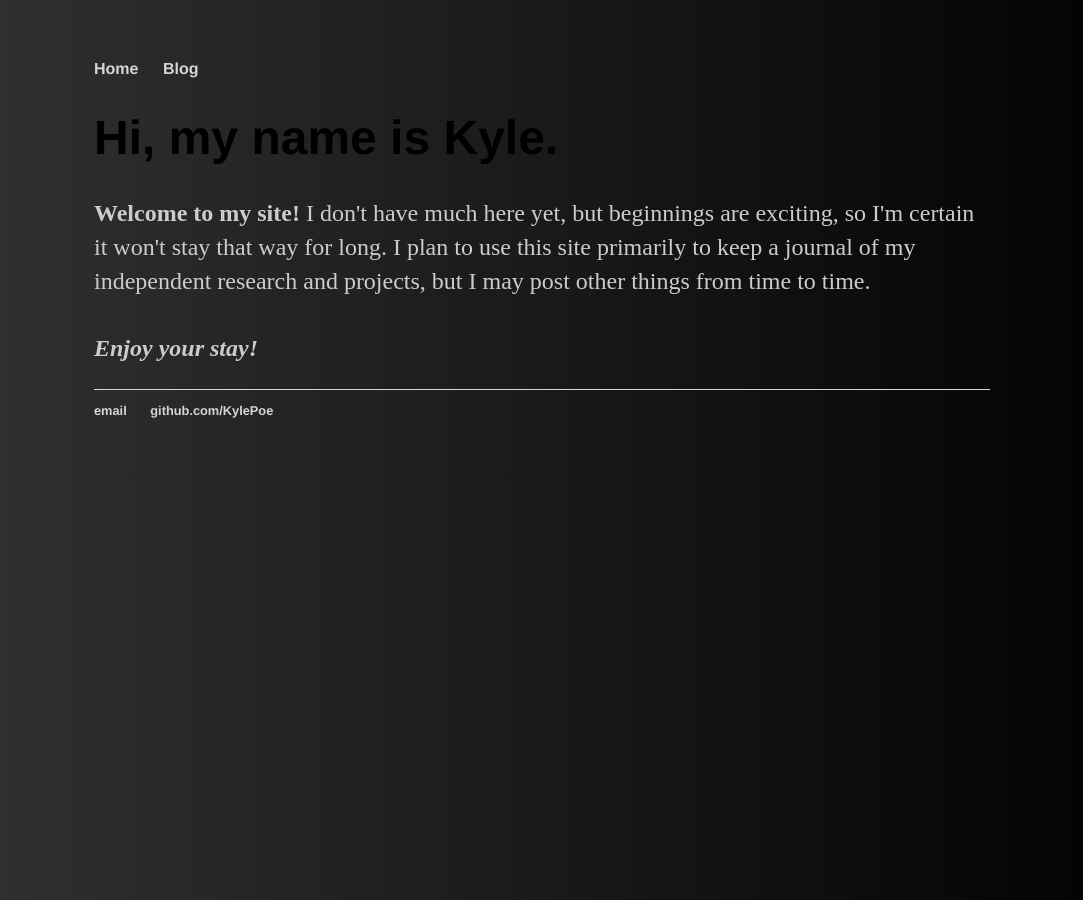
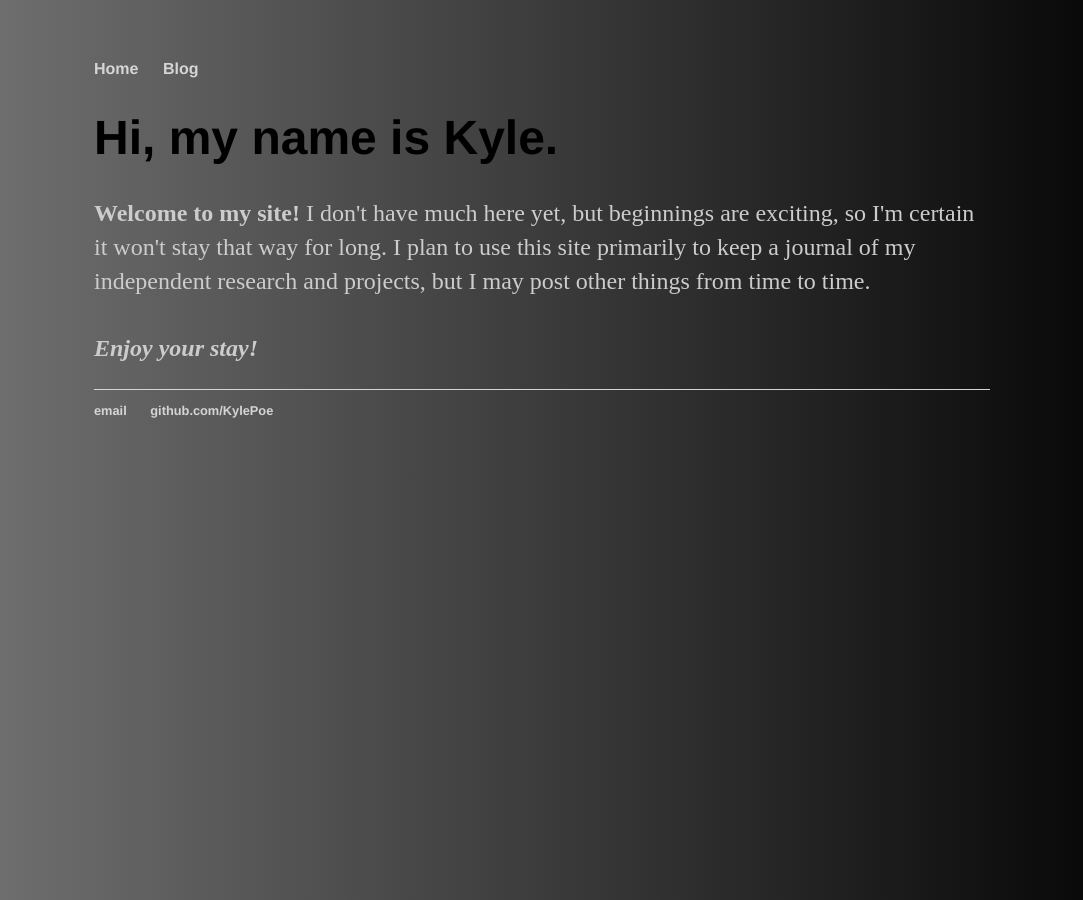
Before and after one commit to KylePoe/kylepoe.info, a Jekyll site: the page built from index.html, in a window 1280 px wide. Shown: the whole page, without its empty margins (98-1181 px from the left). Built offline with Jekyll 4.4.1, drawn with Linux system fonts in a browser that asks for light colours.

Commit message:
Update main.css

```diff
--- a/css/main.css
+++ b/css/main.css
@@ -1,7 +1,7 @@
 body {
     margin: 60px auto;
     width: 70%;
-    background: linear-gradient(-90deg,#000000, #333333);
+    background: linear-gradient(-90deg,#000000, #777777);
 }
 title {
     color: #FFFFFF
```
